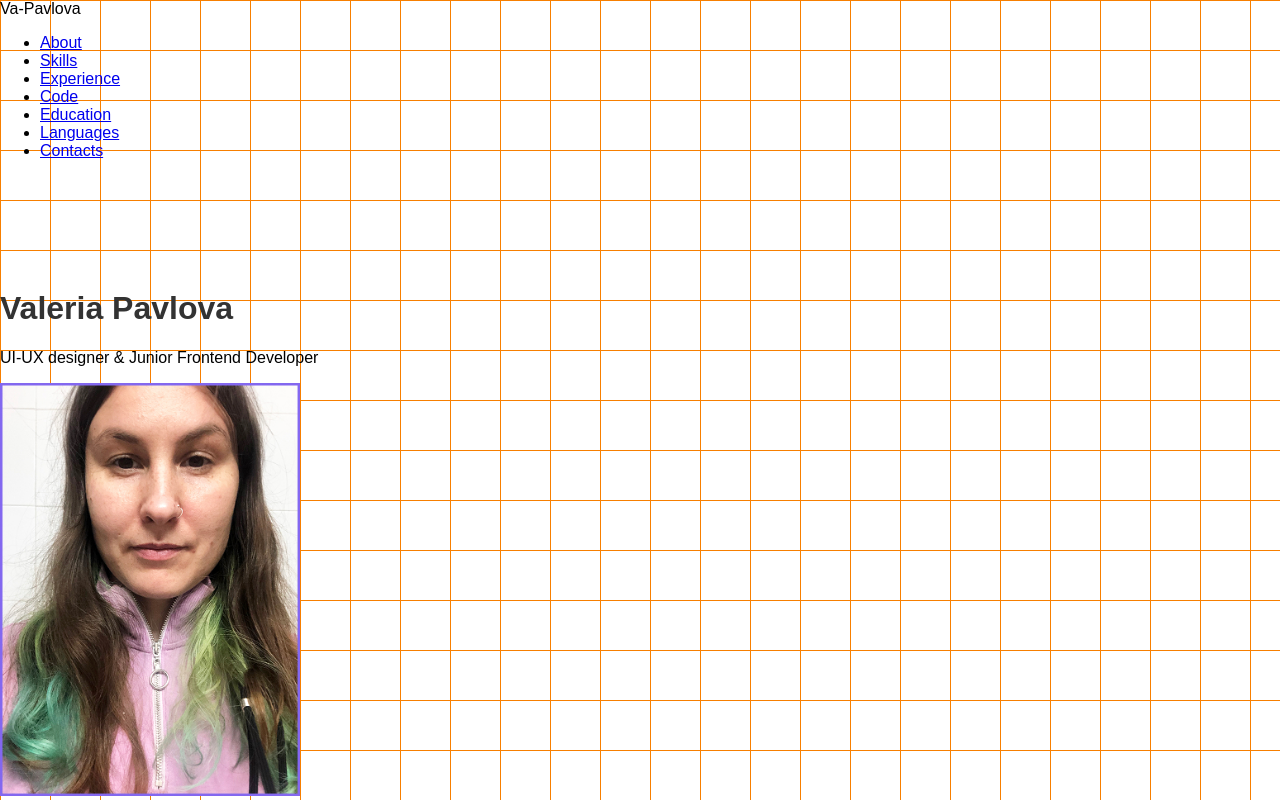
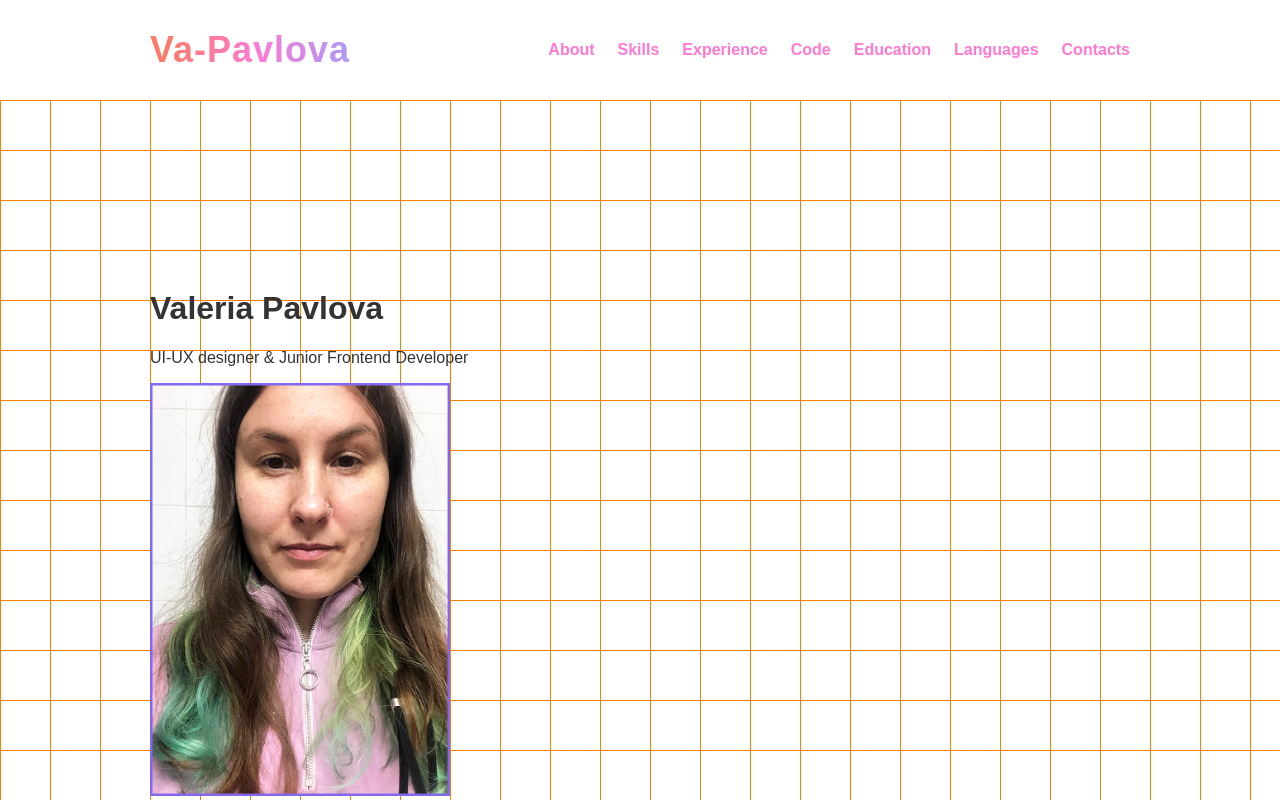
Before and after one commit to valeriapavlova/rsschool-cv, a plain HTML site: page index.html in a window 1280 px wide. Drawn offline with Linux system fonts and the light colour scheme; a web font is replaced by a local one.

Commit message:
feat: add header styles to CSS

```diff
--- a/style.css
+++ b/style.css
@@ -6,6 +6,11 @@
     --text-primary: #333333;
     --light: #FFFFFF;
     --logo-gradient: linear-gradient(90deg, #FB7C69 9%, #FF79D2 52.5%, rgba(131, 104, 239, 0.67) 100%);
+    /* font weight variables */
+    --font-weight-regular: 400;
+    --font-weight-medium: 500;
+    --font-weight-semibold: 600;
+    --font-weight-extrabold: 800;
 }
 
 * {
@@ -13,6 +18,7 @@
 }
 
 body {
+    color: var(--text-primary);
     font-family: "SUSE", sans-serif;
     min-height: 100vh;
     margin: 0;
@@ -30,11 +36,66 @@ body {
     background-attachment: fixed;
 }
 
+a {
+    text-decoration: none;
+    color: inherit;
+}
+
 .container {
     max-width: 1440px;
     margin: 0 auto;
+    padding: 0 150px;
 }
 
-h1 {
-    color: var(--text-primary);
+.header {
+    background-color: var(--light);
+    height: 100px;
+    display: flex;
+    align-items: center;
 }
+
+.header__container {
+    display: flex;
+    justify-content: space-between;
+    align-items: center;
+    width: 100%;
+}
+
+.logo {
+    font-family: "SUSE", sans-serif;
+    font-size: 36px;
+    font-style: normal;
+    font-weight: var(--font-weight-extrabold);
+    line-height: normal;
+    background: var(--logo-gradient);
+    -webkit-background-clip: text;
+    -webkit-text-fill-color: transparent;
+    background-clip: text;
+    text-fill-color: transparent;
+    letter-spacing: 1px;
+    user-select: none;
+}
+
+.nav__list {
+    display: flex;
+    list-style: none;
+    gap: 23px;
+    margin: 0;
+    padding: 0;
+}
+
+.nav__list a {
+    font-family: "SUSE", sans-serif;
+    font-size: 16px;
+    font-style: normal;
+    font-weight: var(--font-weight-semibold);
+    line-height: 155%;
+    color: var(--button-primary);
+    text-decoration: none;
+    transition: color 0.3s ease-in-out;
+}
+
+.nav__list a:hover,
+.nav__list a:focus {
+    color: var(--hover);
+}
```
